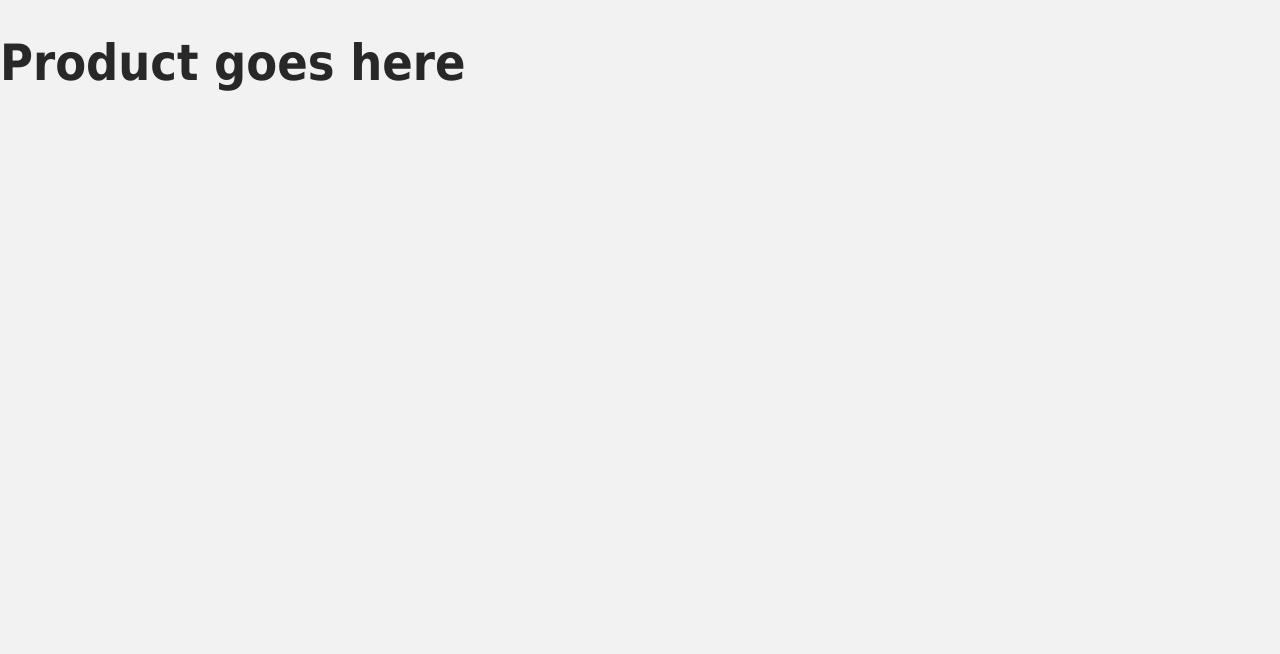
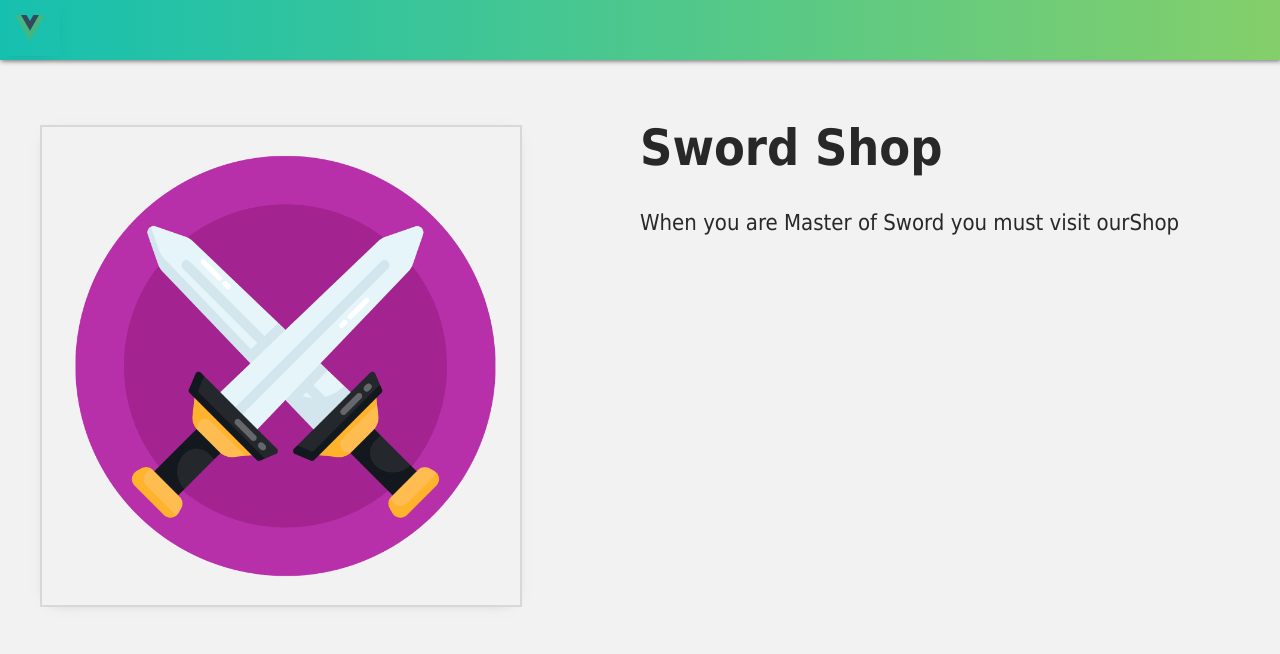
Before and after one commit to digital-knight1103/sword-shop, a plain HTML site: page index.html in a window 1280 px wide. Drawn offline with nearby package versions, Linux system fonts and the light colour scheme.

Commit message:
Attribute Binding

```diff
--- a/assets/styles.css
+++ b/assets/styles.css
@@ -86,6 +86,13 @@ li {
   -webkit-box-shadow: 0px 2px 15px -12px rgba(0, 0, 0, 0.57);
   -moz-box-shadow: 0px 2px 15px -12px rgba(0, 0, 0, 0.57);
   box-shadow: 1px 1px 5px rgba(0, 0, 0, 0.57);
+}
+
+.nav-bar .logo {
+  width: 30px;
+  margin: 0 auto;
+  text-align: center;
+  border: none;
 }
 
 .out-of-stock-img {
--- a/index.html
+++ b/index.html
@@ -10,7 +10,22 @@
   </head>
   <body>
     <div id="app">
-      <h1>Product goes here</h1>
+      <div class="nav-bar">
+        <img v-bind:src="logo" class="logo">
+      </div>
+
+      <div class="produckt-display">
+        <div class="product-container">
+          <div class="product-image">
+            <img v-bind:src="image" alt="Sword Foto">
+          </div>
+          <div class="product-info">
+              <h1>{{ product + ' ' + infoProduct }}</h1>
+              <p>When you are Master of {{product}} you must visit our{{infoProduct}}</p>
+          </div>
+        </div>
+      </div>
+
     </div>
 
     <!-- Import Js -->
--- a/main.js
+++ b/main.js
@@ -1 +1,14 @@
-const product = 'Socks'
+const app = Vue.createApp({
+  data()  {
+    return {
+      product: 'Sword',
+      infoProduct: 'Shop',
+      logo: '/assets/images/vue.svg',
+      image: './assets/images/1.png',
+
+    }
+  }
+})
+
+
+app.mount('#app')
```
Also changed, not shown: assets/images/1.png (added), assets/images/2.png (added), assets/images/3.png (added), assets/images/4.png (added), assets/images/vue.svg (added).
